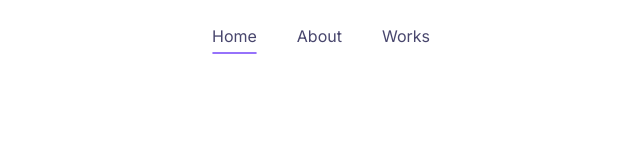
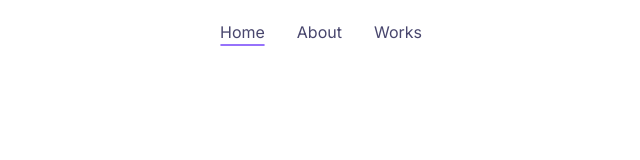
Before and after one commit to n4ff4h/naffah.me, a Next.js app: page / in a window 1280 px wide. Shown: the top 160 px of the page, without its empty margins (319-959 px from the left). Built offline with nearby package versions, Linux system fonts and the light colour scheme.

Commit message:
fix: Change margin and padding of nav-item

```diff
--- a/components/navbar.js
+++ b/components/navbar.js
@@ -10,8 +10,8 @@ function NavItem({ children, href }) {
     <>
       <NextLink href={href} passHref>
         <Link
-          px={3}
-          pt={2}
+          px={2}
+          pt={1}
           mx={2}
           style={{ textDecoration: "none" }}
           color="darkPurple"
@@ -23,7 +23,6 @@ function NavItem({ children, href }) {
               border="solid 1.5px"
               borderRadius={24}
               borderColor="primary"
-              mt={1}
             ></Box>
           </ScaleFade>
         </Link>
```
